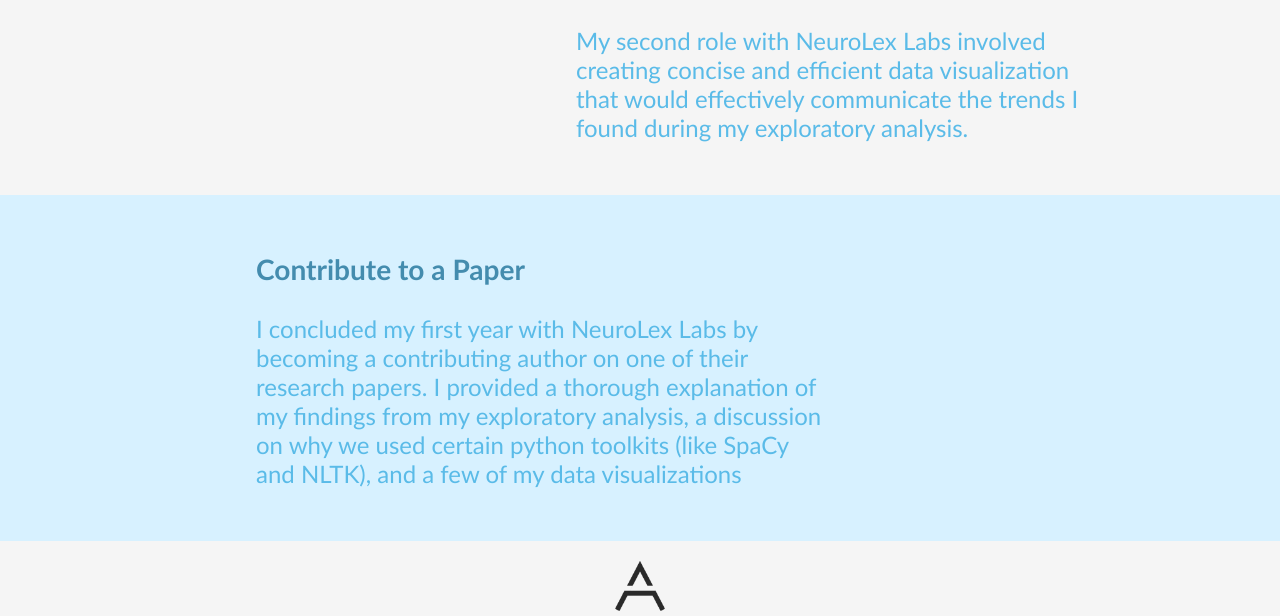
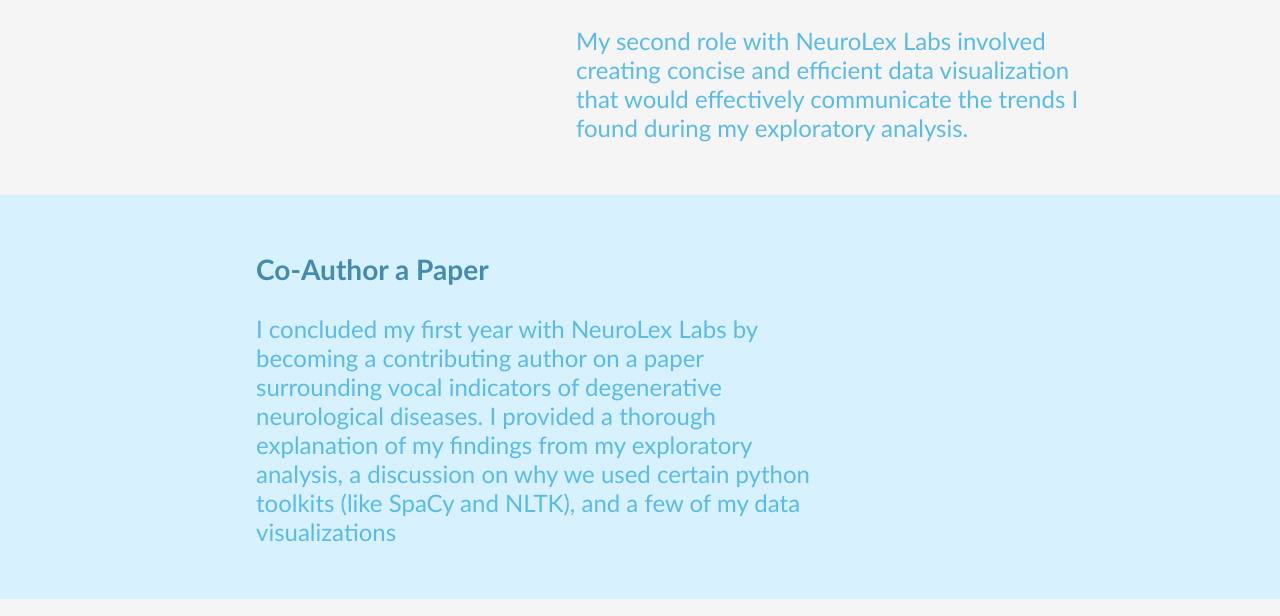
Before and after one commit to AnthonyDinhNgo/AnthonyDinhNgo.github.io, a plain HTML site: page SupplementaryFiles/ProjectPages/NeuroLex.html in a window 1280 px wide. Shown: the part 1596-2212 px from the top of the page. Drawn offline with Linux system fonts and the light colour scheme.

```diff
--- a/SupplementaryFiles/ProjectPages/NeuroLex.html
+++ b/SupplementaryFiles/ProjectPages/NeuroLex.html
@@ -90,12 +90,13 @@
   <div class = "project_main alt1" style = "background-color: #d7f1ff; color: var(--accent-color);">
     <br>
     <h3>
-    Contribute to a Paper
+    Co-Author a Paper
    </h3>
 
     <p>
       I concluded my first year with NeuroLex Labs by becoming a contributing
-      author on one of their research papers. I provided a thorough explanation
+      author on a paper surrounding vocal indicators of degenerative
+      neurological diseases. I provided a thorough explanation
       of my findings from my exploratory analysis, a discussion on why we used
       certain python toolkits (like SpaCy and NLTK), and a few of my
       data visualizations
--- a/SupplementaryFiles/light_style.css
+++ b/SupplementaryFiles/light_style.css
@@ -1,5 +1,5 @@
 :root{
-  --accent-color: #8883f2;
+  --accent-color: #232a3d;
   --background-color: #f5f5f5;
 }
 body {
```
Also changed, not shown: index.html (+1 -6 lines), 1 other file.
